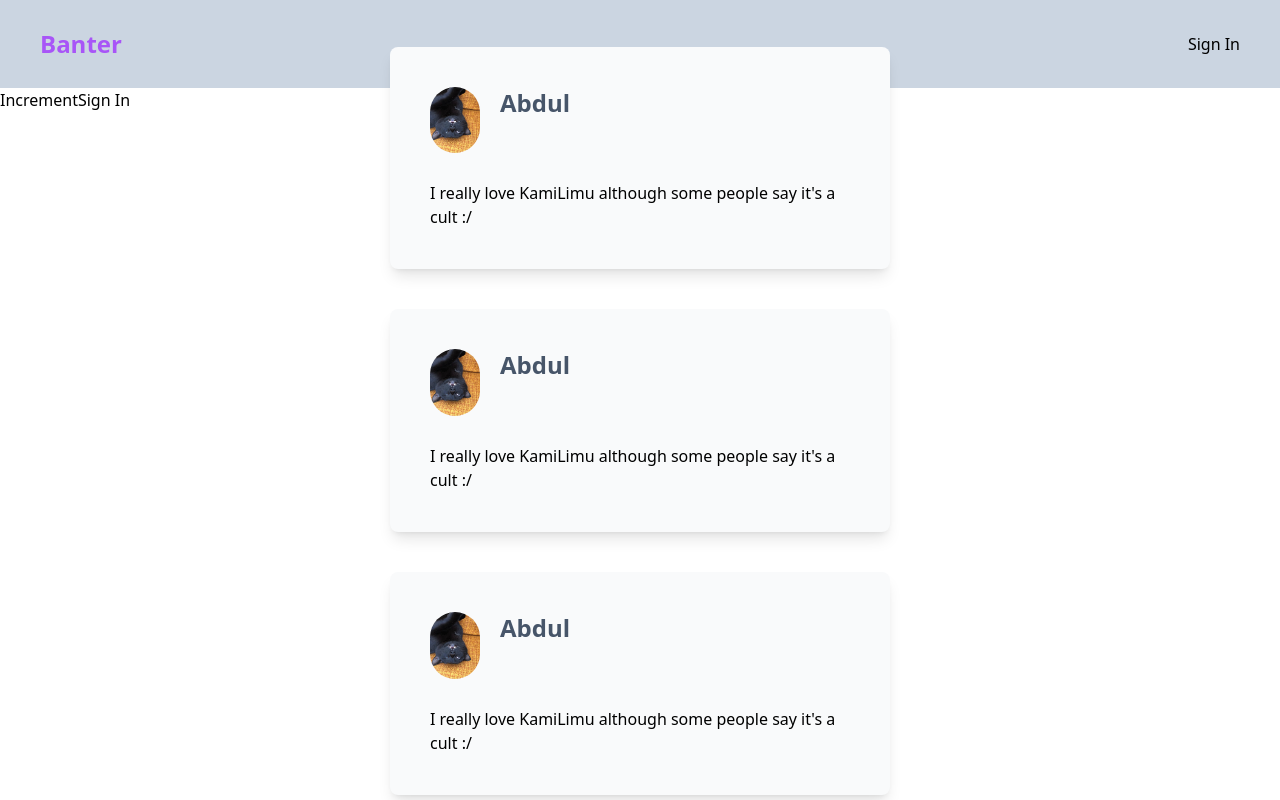
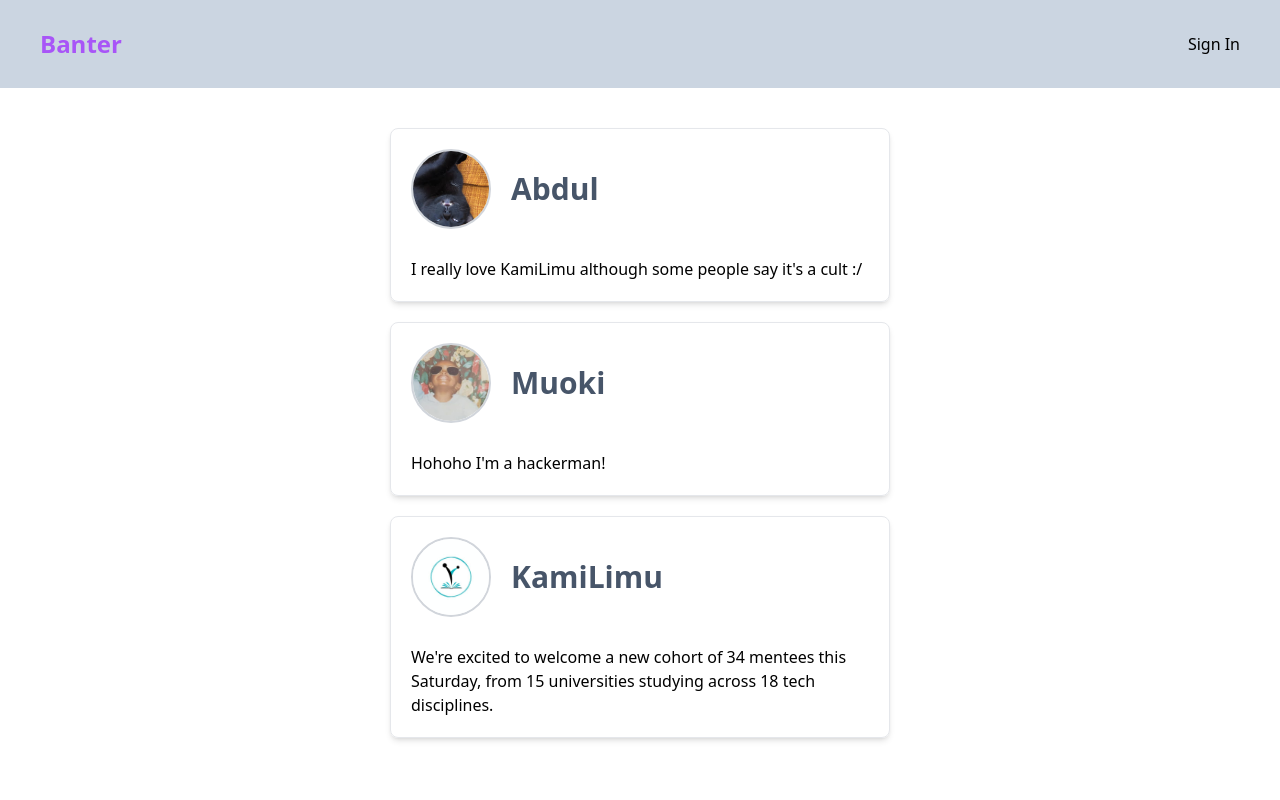
Before and after one commit to bijuice/intro-to-react, a Next.js app: page / in a window 1280 px wide. Shown: the top 800 px of the page. Built offline with nearby package versions, Linux system fonts and the light colour scheme.

Commit message:
Added last weeks solution

```diff
--- a/components/Card.js
+++ b/components/Card.js
@@ -1,10 +1,16 @@
 export default function Card({ profileName, content, imageUrl }) {
-  return <div className="bg-gray-50 rounded-lg shadow-lg p-10 w-[500px] h-[300px]">
-    <div className="flex gap-5">
-        <img src={imageUrl} width={50} height={50} className="rounded-full" />
-    <h1 className="text-2xl text-slate-600 font-bold">{profileName}</h1>
+  return (
+    <div className=" rounded-lg shadow-md px-5 py-5 w-[500px]  border-[1px] border-gray-200">
+      <div className="flex gap-5 items-center">
+        <div className="w-20 h-20 rounded-full overflow-hidden border-2 border-gray-300">
+          <img src={imageUrl} className="object-contain" />
+        </div>
+        <div className="flex flex-col gap-2 h-full ">
+          <h1 className="text-3xl text-slate-600 font-bold">{profileName}</h1>
+        </div>
+      </div>
+
+      <p className="pt-7">{content}</p>
     </div>
-
-    <p className="pt-7">{content}</p>
-  </div>
+  )
 }
--- /dev/null
+++ b/pages/api/[name].js
@@ -0,0 +1,32 @@
+const posts = [
+  {
+    profileName: "Abdul",
+    imageUrl: "/cat.jpg",
+    content: "I really love KamiLimu although some people say it's a cult :/",
+  },
+  {
+    profileName: "Chao",
+    imageUrl: "/cat.jpg",
+    content: "I really love KamiLimu although some people say it's a cult :/",
+  },
+  {
+    profileName: "Muoki",
+    imageUrl: "/cat.jpg",
+    content:
+      "We're excited to welcome a new cohort of 34 mentees this Saturday, from 15 universities studying across 18 tech disciplines.",
+  },
+]
+
+export default function handler(req, res) {
+  const name = req.query.name
+
+  const post = posts.find((post) => {
+    post.profileName = name
+  })
+
+  if (post) {
+    res.status(200).json(post)
+  } else {
+    res.status(404).json({ message: "Profile not found." })
+  }
+}
--- /dev/null
+++ b/pages/api/get-all-posts.js
@@ -0,0 +1,22 @@
+const posts = [
+  {
+    profileName: "Abdul",
+    imageUrl: "/cat.jpg",
+    content: "I really love KamiLimu although some people say it's a cult :/",
+  },
+  {
+    profileName: "Muoki",
+    imageUrl: "/muoki.jpg",
+    content: "Hohoho I'm a hackerman!",
+  },
+  {
+    profileName: "KamiLimu",
+    imageUrl: "/kamilimu.jpg",
+    content:
+      "We're excited to welcome a new cohort of 34 mentees this Saturday, from 15 universities studying across 18 tech disciplines.",
+  },
+]
+
+export default function handler(req, res) {
+  res.status(200).json(posts)
+}
--- a/pages/index.js
+++ b/pages/index.js
@@ -1,60 +1,35 @@
-import Card from "@/components/Card";
-import Footer from "@/components/Footer";
-import Navbar from "@/components/Navbar";
-import axios from "axios";
-import { useEffect, useState } from "react";
+import Card from "@/components/Card"
+import Footer from "@/components/Footer"
+import Navbar from "@/components/Navbar"
+import axios from "axios"
+import { useEffect, useState } from "react"
 
 export default function Home() {
-
-  const [name, setName] = useState("")
-
-  const [counter, setCounter] = useState(0)
-
-  const [isAuthenticated, setIsAuthenticated] = useState(false)
-
-  function toggleAuthenticated () {
-
-        setIsAuthenticated(!isAuthenticated)
-    }
-
-
-  async function fetchName () {
-
-    await axios.get('/api/hello').then(res => {
-      const data = res.data
-      console.log(data);
-      setName(data.name)
-
-    }).catch(err => {
-      console.log(err)
-    })
-  }
+  const [posts, setPosts] = useState([])
 
   useEffect(() => {
-      fetchName()
+    axios.get("/api/get-all-posts").then((res) => {
+      const data = res.data
+
+      setPosts(data)
+    })
   }, [])
 
   return (
     <>
       <Navbar />
 
-
-      <button onClick={() => {
-        setCounter(counter + 1)
-      }}>Increment</button>
-
-      <button onClick={toggleAuthenticated}>
-        {
-            isAuthenticated === true ? "Sign Out" : "Sign In"
-        }
-      </button>
-
-      <div className="h-[100vh] flex flex-col gap-10 justify-center items-center pt-20">
-        <Card imageUrl="/cat.jpg" profileName={name} content="I really love KamiLimu although some people say it's a cult :/" />
-        <Card imageUrl="/cat.jpg" profileName={name} content="I really love KamiLimu although some people say it's a cult :/" />
-        <Card imageUrl="/cat.jpg" profileName={name} content="I really love KamiLimu although some people say it's a cult :/" />
-        <Card imageUrl="/cat.jpg" profileName={name} content="I really love KamiLimu although some people say it's a cult :/" />
-      </div>
+      <main className="min-h-screen mt-10 flex flex-col items-center gap-5">
+        {posts.map((post) => {
+          return (
+            <Card
+              profileName={post.profileName}
+              content={post.content}
+              imageUrl={post.imageUrl}
+            />
+          )
+        })}
+      </main>
       <Footer />
     </>
   )
```
Also changed, not shown: public/kamilimu.jpg (added), public/muoki.jpg (added).
